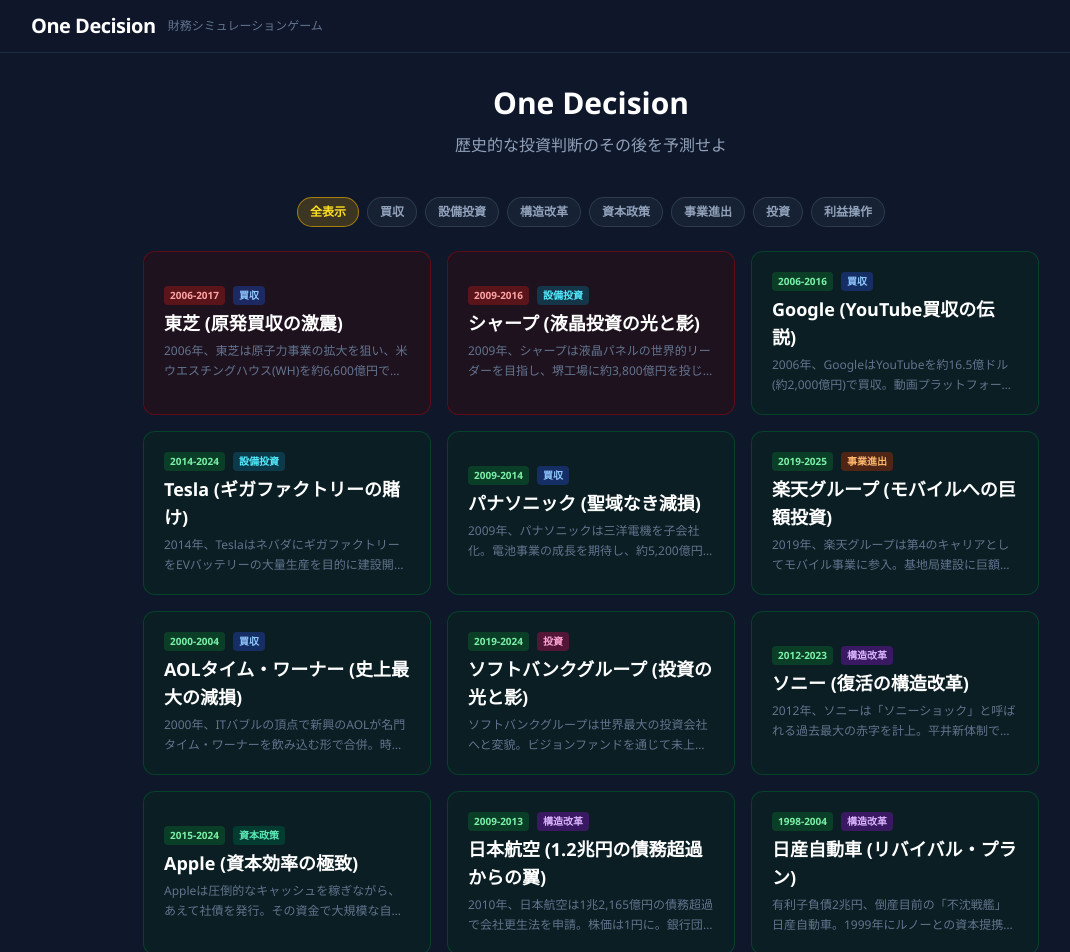
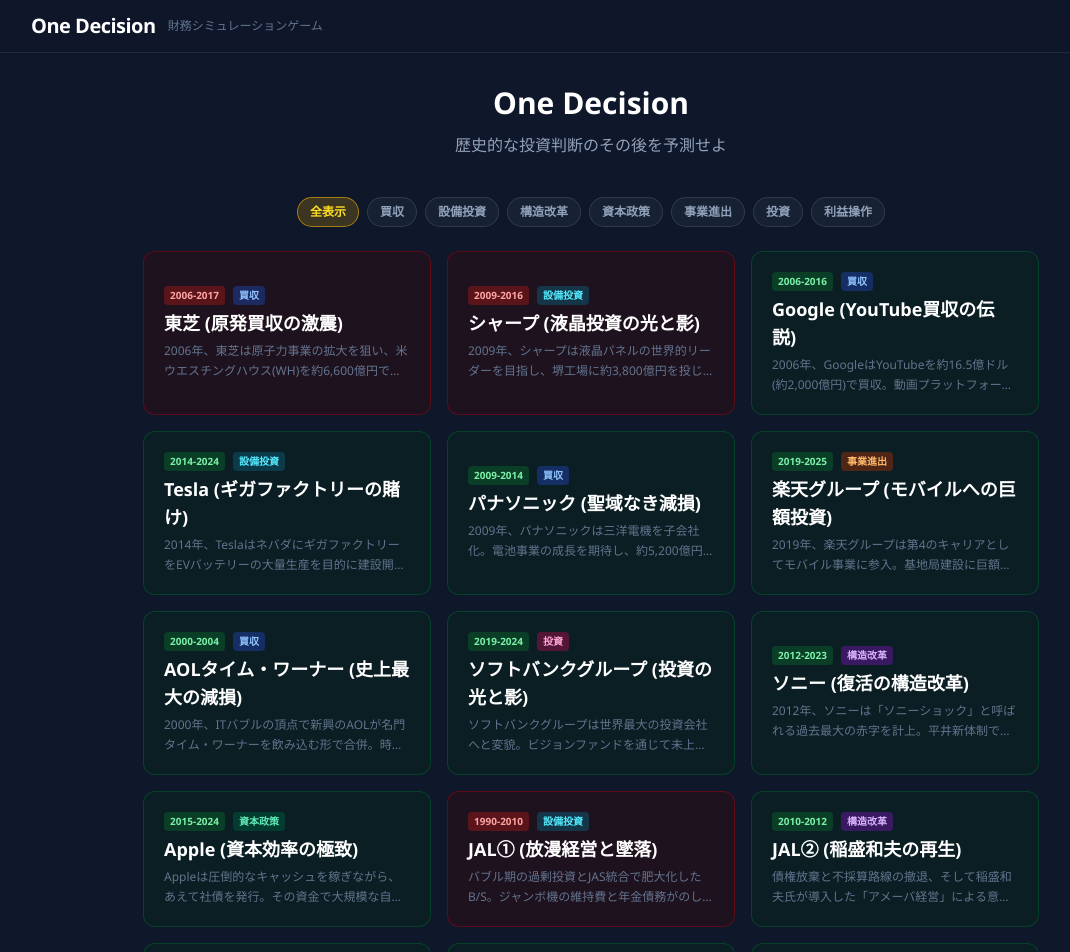
Before and after one commit to arakawak223/BS-rewind, a React (Vite) app: page / in a window 1280 px wide. Shown: the top 952 px of the page, without its empty margins (49-1119 px from the left). Built offline with nearby package versions, Linux system fonts and the light colour scheme.

Commit message:
fix: stages.jsのJAL二部構成データをコミットに追加
Co-Authored-By: Claude Opus 4.6 <noreply@anthropic.com>

```diff
--- a/src/data/stages.js
+++ b/src/data/stages.js
@@ -442,48 +442,92 @@ export const stages = [
       summary: { totalImpairment: 0.0 },
     },
   },
-  // ── 日本航空 (JAL) ──
+  // ── JAL① ──
   {
-    stage_id: "jal_2010",
+    stage_id: "jal_part1",
+    company_name: "日本航空",
+    category: "設備投資",
+    stage_name: "JAL① (放漫経営と墜落)",
+    investment_target: "JAS統合・事業拡大",
+    before_year: 1990,
+    after_year: 2010,
+    unit: "1,000億円",
+    description:
+      "バブル期の過剰投資とJAS統合で肥大化したB/S。ジャンボ機の維持費と年金債務がのしかかり、燃油高騰・SARS・テロの直撃で経営は窒息。2010年、負債総額2兆3,221億円で会社更生法を申請し、株価は1円に。戦後最大の事業破綻となった。",
+    data: {
+      before: {
+        assets: { cash: 3.5, goodwill: 0.0, others: 10.0 },
+        liabilities: { debt: 6.0, others: 4.5 },
+        equity: 3.0,
+      },
+      deal: {
+        assets: { cash: 3.0, goodwill: 0.5, others: 20.0 },
+        liabilities: { debt: 13.0, others: 8.5 },
+        equity: 2.0,
+      },
+      investment: { amount: 10.0, method: "debt_financed" },
+      after_actual: {
+        assets: { cash: 0.5, goodwill: 0.0, others: 14.5 },
+        liabilities: { debt: 9.0, others: 18.0 },
+        equity: -12.0,
+      },
+      stockPrice: {
+        before: 1200,
+        deal: 300,
+        after: 1,
+        unit: "円",
+        curve: "crash_early",
+      },
+      news: [
+        { year: 2002, headline: "日本航空と日本エアシステムが統合。世界3位のメガキャリア誕生", isBreaking: true },
+        { year: 2005, headline: "燃油高騰とSARS・テロが直撃。人件費と年金債務が重く、公的資金注入を模索" },
+        { year: 2010, type: "audit", subtype: "going_concern", headline: "会社更生法適用を申請。負債総額2兆3,221億円、戦後最大の事業破綻", isCritical: true },
+      ],
+      summary: { totalImpairment: 12.0 },
+    },
+  },
+  // ── JAL② ──
+  {
+    stage_id: "jal_part2",
     company_name: "日本航空",
     category: "構造改革",
-    stage_name: "日本航空 (1.2兆円の債務超過からの翼)",
-    investment_target: "会社更生法・法的整理",
-    before_year: 2009,
-    after_year: 2013,
+    stage_name: "JAL② (稲盛和夫の再生)",
+    investment_target: "債権放棄・アメーバ経営",
+    before_year: 2010,
+    after_year: 2012,
     unit: "1,000億円",
     description:
-      "2010年、日本航空は1兆2,165億円の債務超過で会社更生法を申請。株価は1円に。銀行団の5,215億円の債権放棄と徹底的なリストラを経て、わずか2年で再上場を果たした。B/Sが完全にリセットされた究極の再生事例。",
+      "債権放棄と不採算路線の撤退、そして稲盛和夫氏が導入した「アメーバ経営」による意識改革で、わずか2年で高収益企業へ脱皮。奇跡の再上場を果たした。",
     data: {
       before: {
-        assets: { cash: 5.0, goodwill: 0.0, others: 15.0 },
-        liabilities: { debt: 9.0, others: 10.0 },
-        equity: 1.0,
+        assets: { cash: 0.5, goodwill: 0.0, others: 14.5 },
+        liabilities: { debt: 9.0, others: 18.0 },
+        equity: -12.0,
       },
       deal: {
         assets: { cash: 4.0, goodwill: 0.0, others: 10.0 },
-        liabilities: { debt: 15.0, others: 11.0 },
-        equity: -12.0,
+        liabilities: { debt: 1.0, others: 5.0 },
+        equity: 8.0,
       },
-      investment: { amount: 0, method: "restructuring" },
+      investment: { amount: 3.5, method: "restructuring" },
       after_actual: {
-        assets: { cash: 4.0, goodwill: 0.0, others: 11.0 },
+        assets: { cash: 4.5, goodwill: 0.0, others: 10.5 },
         liabilities: { debt: 1.5, others: 5.0 },
         equity: 8.5,
       },
       stockPrice: {
-        before: 200,
+        before: 1,
         deal: 1,
         after: 3800,
         unit: "円",
         curve: "surge_early",
       },
       news: [
-        { year: 2010, type: "audit", subtype: "going_concern", headline: "会社更生法適用を申請。1兆2165億円の債務超過、株価は1円へ", isCritical: true },
-        { year: 2011, type: "financial", headline: "更生計画に基づき、銀行団が5215億円の債権放棄を完了", isCritical: true },
-        { year: 2012, type: "official", headline: "奇跡の再上場。高収益体質に生まれ変わり、純資産が劇的に回復" },
+        { year: 2010, headline: "稲盛和夫氏、会長に就任。無報酬で再建を指揮。京セラ流「アメーバ経営」導入", isBreaking: true },
+        { year: 2011, headline: "大型機の売却と人員削減を断行。全社員が採算意識を持つ集団へ変貌" },
+        { year: 2012, headline: "JAL、奇跡の再上場。営業利益率世界トップクラスへ。更生手続き終結", isBreaking: true },
       ],
-      summary: { totalImpairment: 8.0 },
+      summary: { totalImpairment: 0 },
     },
   },
   // ── 日産自動車 ──
```
